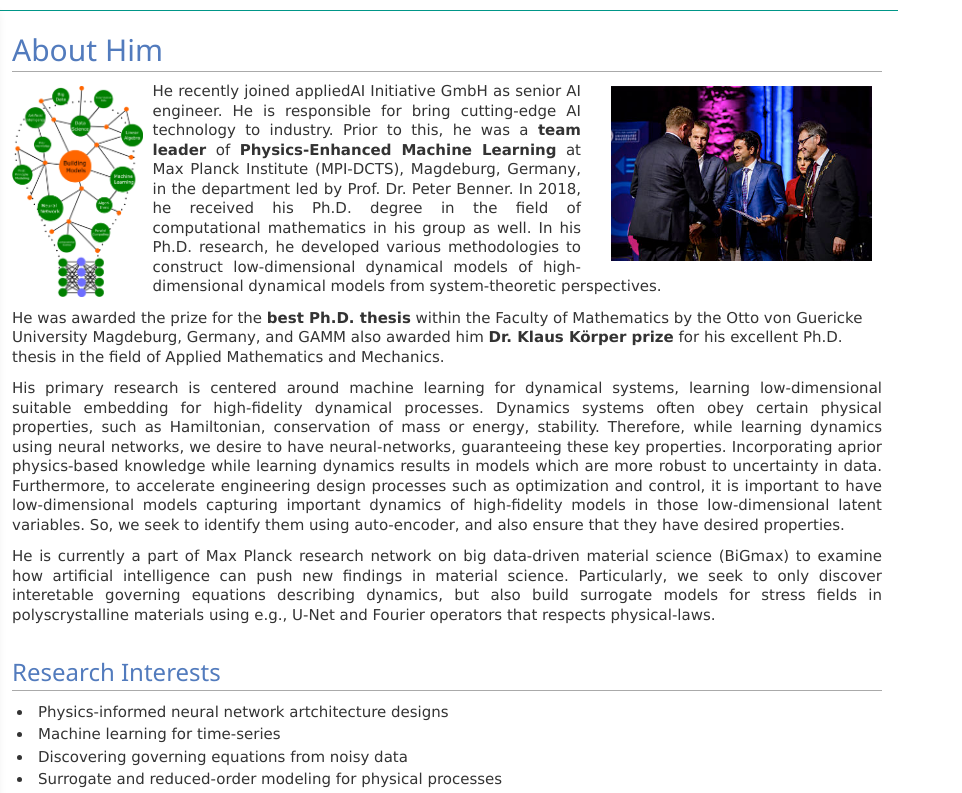
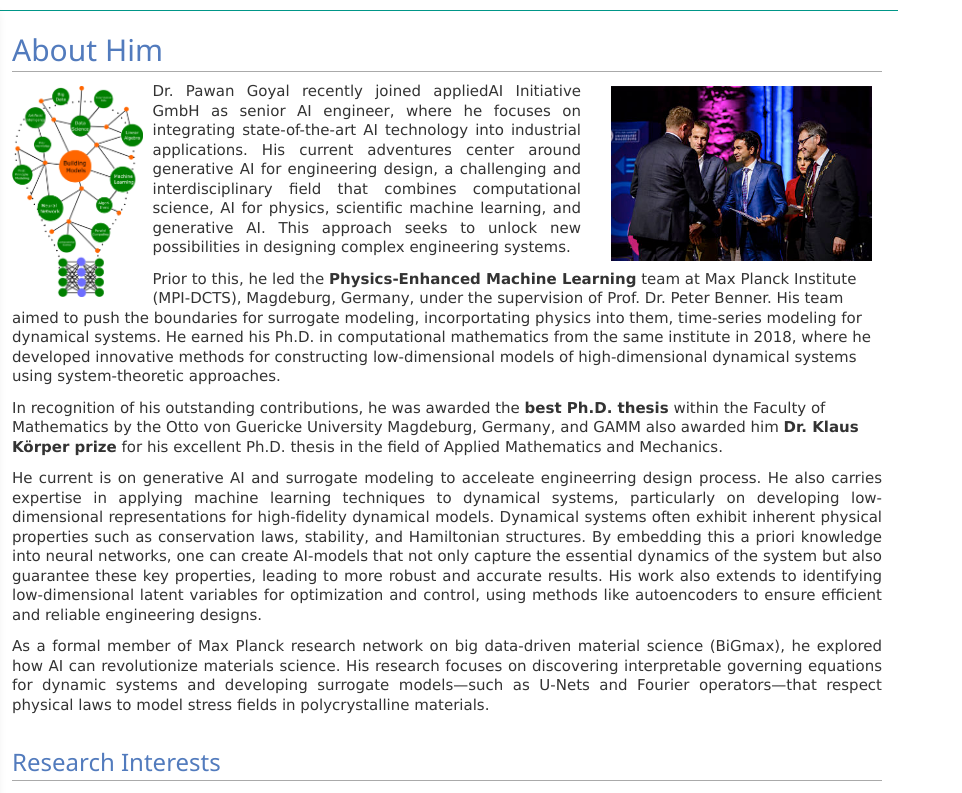
Before and after one commit to goyalpike/goyalpike.github.io, a plain HTML site: page index.html in a window 1280 px wide. Shown: the top 793 px of the page, 318-1280 px from the left. Drawn offline with Linux system fonts and the light colour scheme; some icons are missing.

Commit message:
docs: Update introduction

```diff
--- a/index.html
+++ b/index.html
@@ -1,22 +1,18 @@
 <!DOCTYPE html>
 <html lang="en">
    <head>
-
       <meta charset="UTF-8">
       <meta http-equiv="X-UA-Compatible" content="IE=Edge">
       <meta name="description" content="">
       <meta name="keywords" content="">
       <meta name="author" content="">
       <meta name="viewport" content="width=device-width, initial-scale=1, maximum-scale=1">
-
       <title>Pawan Goyal</title>
-
       <link rel="icon"
          type="image/jpg"
          href="./images/mpi-waves.png">
       <link rel="stylesheet" href="css/bootstrap.min.css">
       <link rel="stylesheet" href="css/font-awesome.min.css">
-
       <!-- Main css -->
       <link rel="stylesheet" href="css/style.css">
       <link href="https://fonts.googleapis.com/css?family=Lora|Merriweather:300,400" rel="stylesheet">
@@ -24,19 +20,14 @@
       <link rel="stylesheet" href="https://cdnjs.cloudflare.com/ajax/libs/font-awesome/4.7.0/css/font-awesome.min.css">
       <link rel="stylesheet" href="https://cdnjs.cloudflare.com/ajax/libs/academicons/1.8.6/css/academicons.min.css" integrity="sha256-uFVgMKfistnJAfoCUQigIl+JfUaP47GrRKjf6CTPVmw=" crossorigin="anonymous">
       <link rel="stylesheet" href="./css/w3.css">
-
    </head>
    <body>
-
       <!-- PRE LOADER -->
-
       <div class="preloader">
          <div class="sk-spinner sk-spinner-wordpress">
             <span class="sk-inner-circle"></span>
          </div>
       </div>
-
-
       <nav class="w3-sidenav w3-collapse w3-dark-grey w3-card-2 w3-animate-left" style="width:250px;">
          <a href="javascript:void(0)" onclick="w3_close()"
             class="w3-closenav w3-large w3-hide-large">Close &times;</a>
@@ -44,12 +35,16 @@
          <a href = "index.html" style="font-size:200%;" text-align: center>Dr. Pawan Goyal</a>
          <a style="font-size:90%;" text-align: center>Senior AI Engineer/Researcher </a>
          <!-- <a style="font-size:90%;" text-align: center>Physics-Enhanced Machine Learning</a>  -->
-          <a href = "https://www.appliedai.de/en/" target="_blank" style="font-size:90%;" text-align: center> appliedAI Initative GmbH <hr> </a>
+         <a href = "https://www.appliedai.de/en/" target="_blank" style="font-size:90%;" text-align: center>
+            appliedAI Initative GmbH
+            <hr>
+         </a>
          <a href="index.html" class = "active">Home</a>
          <a href="Goyal_CV.html">CV</a>
          <a href="Research.html">Research</a>
          <a href="Publications.html">Publications</a>
-     <a href="AwardsHonors.html">Awards & Honors</a>	<hr>
+         <a href="AwardsHonors.html">Awards & Honors</a>
+         <hr>
          <br/><br/>
          <footer class="">
             <a href = "mailto:goyalp@mpi-magdeburg.mpg.de" target="_blank"><i class="fa fa-envelope"></i> Email</a>
@@ -59,34 +54,29 @@
             <a href = "https://orcid.org/0000-0003-3072-7780" target="_blank"><i class="ai ai-orcid"></i> ORCiD Profile</a>
          </footer>
       </nav>
-
       <div class="w3-main" style="margin-left:250px">
          <header class="w3-container w3-teal">
             <span class="w3-opennav w3-xlarge w3-hide-large" onclick="w3_open()">&#9776;</span>
          </header>
-
          <div class="w3-container">
             <h2>About Him</h2>
             <img src="images/Knowledge_graph.png" width = 15% alt="Image" style="float: left; margin: 4px 10px 0px 0px;">
             <img src="images/AwardFunction.jpg" width = 30% alt="Image" style="float: right; margin: 4px 10px 0px 30px;">
             <p style="text-align:justify">
-               He recently joined <a href="https://www.appliedai.de/en/">appliedAI Initiative GmbH</a>
-                as senior AI engineer. He is responsible for bring cutting-edge AI technology to industry. Prior to this, he was a <strong>team leader</strong> of <strong>Physics-Enhanced Machine Learning</strong> at <a href="https://www.mpi-magdeburg.mpg.de">Max Planck Institute</a> (MPI-DCTS), Magdeburg, Germany, in the department led by <a href = "https://www.mpi-magdeburg.mpg.de/benner" target="_blank">Prof. Dr. Peter Benner</a>. In 2018, he received his Ph.D. degree in the field of computational mathematics in his group as well.  In his Ph.D. research, he developed various methodologies to construct low-dimensional dynamical models of high-dimensional dynamical models from system-theoretic perspectives. <br/>
-               <p>He was awarded the prize for the <strong>best Ph.D. thesis</strong> within the Faculty of Mathematics by the Otto von Guericke University Magdeburg, Germany, and GAMM also awarded him <strong>Dr. Klaus Körper prize</strong> for his excellent Ph.D. thesis in the field of Applied Mathematics and Mechanics.</p>
-
-               <p style="text-align:justify"> His primary research is centered around machine learning for dynamical systems, learning low-dimensional suitable embedding for high-fidelity dynamical processes. Dynamics systems often obey certain physical properties, such as Hamiltonian, conservation of mass or energy, stability. Therefore, while learning dynamics using neural networks, we desire to have neural-networks, guaranteeing these key properties.  Incorporating aprior physics-based knowledge while learning dynamics results in models which are more robust to uncertainty in data. Furthermore, to accelerate engineering design processes such as optimization and control, it is important to have low-dimensional models capturing important dynamics of high-fidelity models in those low-dimensional latent variables. So, we seek to identify them using auto-encoder, and also ensure that they have desired properties.</p>
-
-               <p style="text-align:justify">He is currently a part of <a href = "https://www.bigmax.mpg.de/scope" target="_blank">Max Planck research network on big data-driven material science</a> (BiGmax) to examine how artificial intelligence can push new findings in material science. Particularly, we seek to only discover interetable governing equations describing dynamics, but also build surrogate models for stress fields in polyscrystalline materials using e.g., U-Net and Fourier operators that respects physical-laws. </p>
-
-
+               Dr. Pawan Goyal recently joined <a href="https://www.appliedai.de/en/">appliedAI Initiative GmbH</a>
+               as senior AI engineer, where he focuses on integrating state-of-the-art AI technology into industrial applications. His current adventures center around generative AI for engineering design, a challenging and interdisciplinary field that combines computational science, AI for physics, scientific machine learning, and generative AI. This approach seeks to unlock new possibilities in designing complex engineering systems. </p>
+               <p>Prior to this, he led  the <strong>Physics-Enhanced Machine Learning</strong> team at <a href="https://www.mpi-magdeburg.mpg.de">Max Planck Institute</a> (MPI-DCTS), Magdeburg, Germany, under the supervision of <a href = "https://www.mpi-magdeburg.mpg.de/benner" target="_blank">Prof. Dr. Peter Benner</a>. His team aimed to push the boundaries for surrogate modeling, incorportating physics into them, time-series modeling for dynamical systems. He earned his Ph.D. in computational mathematics from the same institute in 2018, where he developed innovative methods for constructing low-dimensional models of high-dimensional dynamical systems using system-theoretic approaches. <br/>
+            <p> In recognition of his outstanding contributions, he was awarded the <strong>best Ph.D. thesis</strong> within the Faculty of Mathematics by the Otto von Guericke University Magdeburg, Germany, and GAMM also awarded him <strong>Dr. Klaus Körper prize</strong> for his excellent Ph.D. thesis in the field of Applied Mathematics and Mechanics.</p>
+            <p style="text-align:justify"> He current is on generative AI and surrogate modeling to acceleate engineerring design process. He also carries expertise in applying machine learning techniques to dynamical systems, particularly on developing low-dimensional representations for high-fidelity dynamical models. Dynamical systems often exhibit inherent physical properties such as conservation laws, stability, and Hamiltonian structures. By embedding this a priori knowledge into neural networks, one can create AI-models that not only capture the essential dynamics of the system but also guarantee these key properties, leading to more robust and accurate results. His work also extends to identifying low-dimensional latent variables for optimization and control, using methods like autoencoders to ensure efficient and reliable engineering designs.</p>
+            <p style="text-align:justify"> As a formal member of <a href = "https://www.bigmax.mpg.de/scope" target="_blank">Max Planck research network on big data-driven material science</a> (BiGmax), he explored how AI can revolutionize materials science. His research focuses on discovering interpretable governing equations for dynamic systems and developing surrogate models—such as U-Nets and Fourier operators—that respect physical laws to model stress fields in polycrystalline materials.
+            </p>
          </div>
          <div class="w3-container" style="float:left; width:100%;">
             <h3>Research Interests</h3>
+            <li> Generative AI for design </li>
             <li> Physics-informed neural network artchitecture designs </li>
-          <li> Machine learning for time-series </li>
-          <li> Discovering governing equations from noisy data </li>
-          <li> Surrogate and reduced-order modeling for physical processes </li>
-
+            <li> Time-series modeling for physical systems </li>
+            <li> Surrogate and reduced-order modeling</li>
          </div>
          <div class="w3-container" style="float:left; width:100%;">
             <h3>Contact Details</h3>
@@ -129,15 +119,10 @@
 
             </div> -->
       </div>
-
-
       <!-- Footer Section -->
-
       <!-- Back top -->
       <a href="#back-top" class="go-top"><i class="fa fa-angle-up"></i></a>
-
       <!-- SCRIPTS -->
-
       <script src="js/jquery.js"></script>
       <script src="js/bootstrap.min.js"></script>
       <script src="js/particles.min.js"></script>
```
Lines whose indentation alone changed are shown as unchanged.
